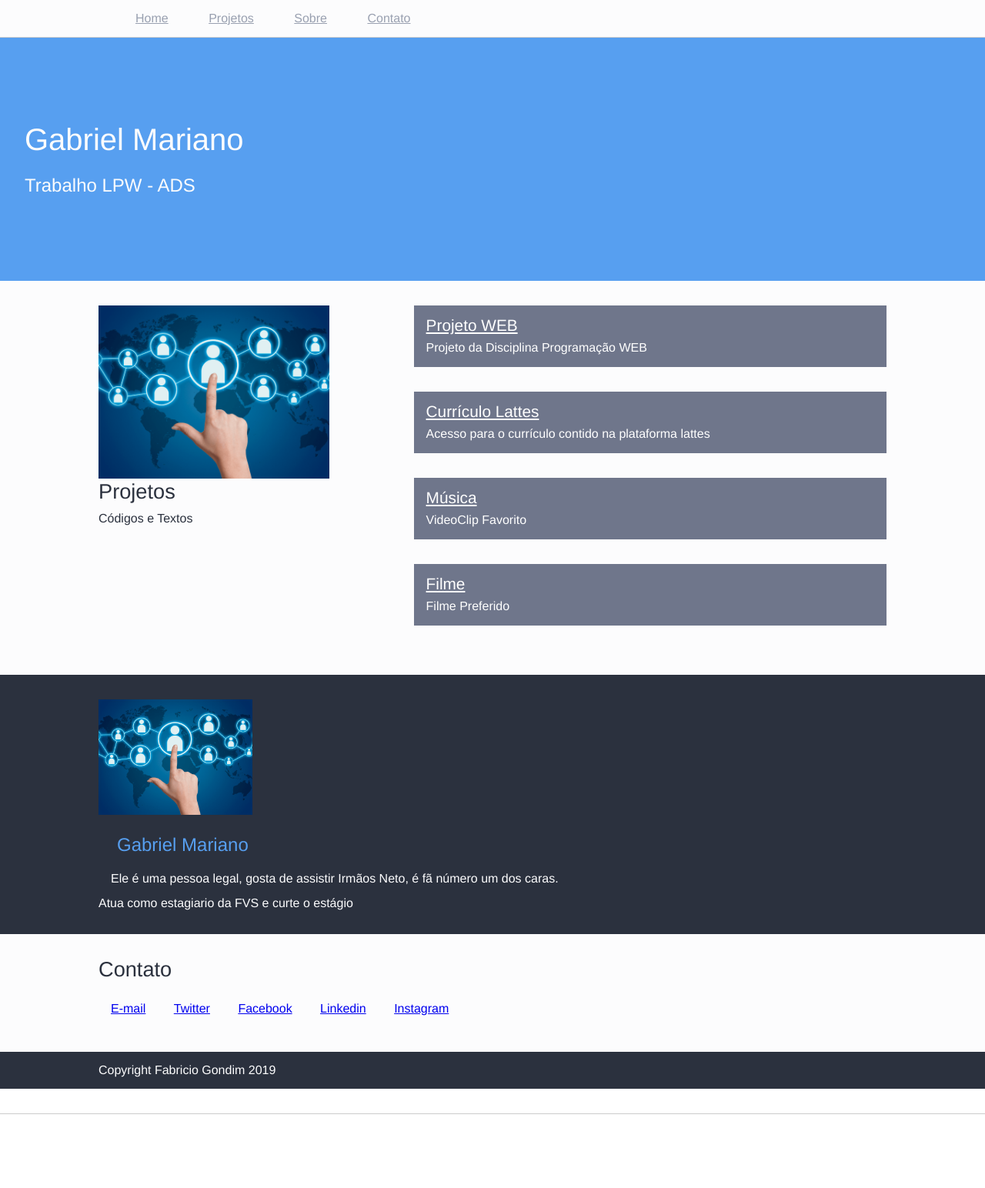
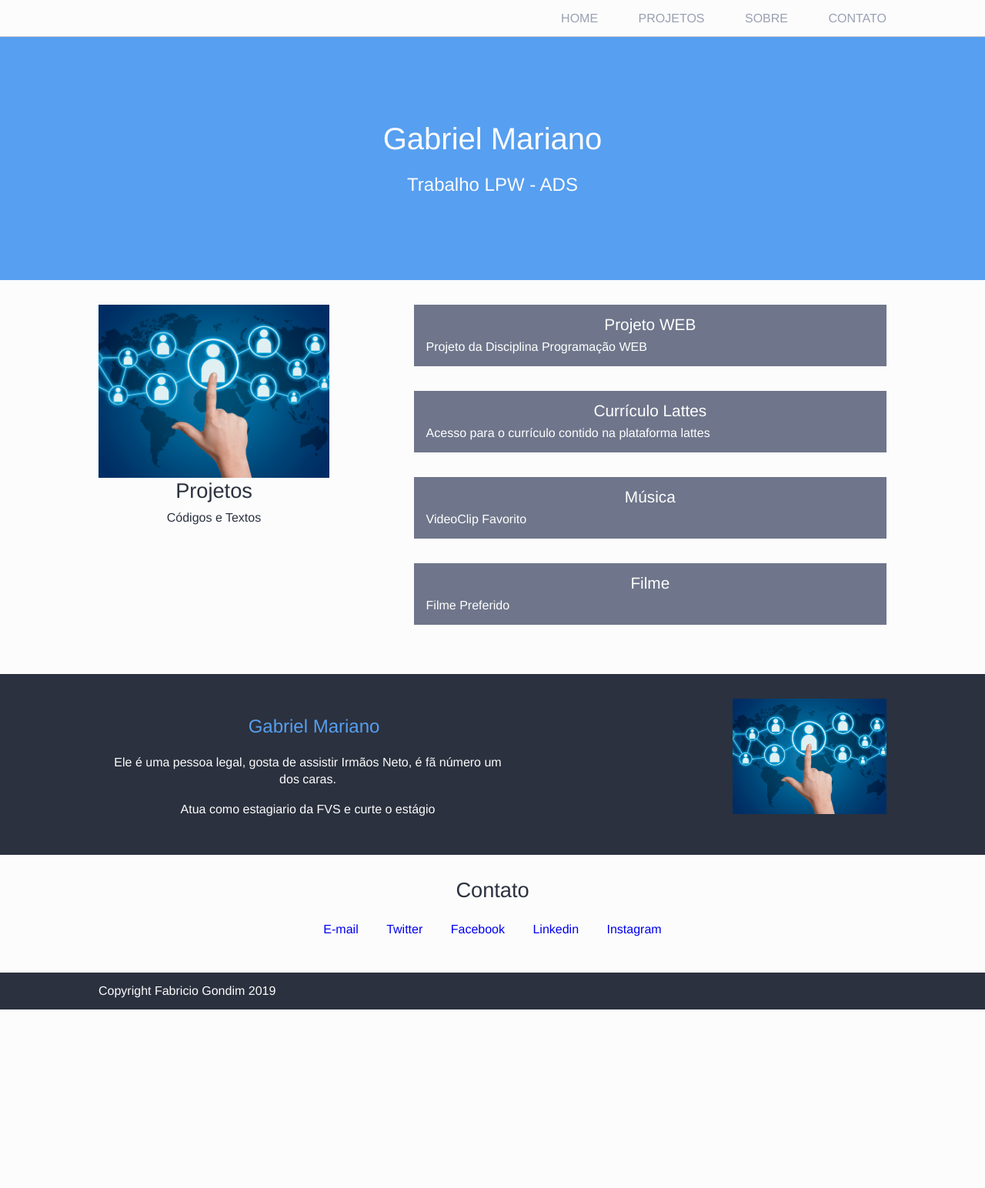
Before and after one commit to FabricioGB/AulasProgrmacaoWeb, a PHP site: page / in a window 1280 px wide. Shown: the whole page at 77% size. After the commit the page ends 1312 px from the top, so only its background shows below. Run offline with PHP 8.4, Linux system fonts and the light colour scheme.

Commit message:
estilização
Alteraçoes no alinhamento de texto
utilização de float e position (fixed, absolute e relative).

```diff
--- a/estilos/blog.css
+++ b/estilos/blog.css
@@ -1,5 +1,13 @@
+*{
+    box-sizing: border-box;
+}
+
 body{
     font-family: Helvetica, sans-serif;
+}
+
+a{
+    text-decoration: none;
 }
 
 section img{
@@ -11,6 +19,20 @@ header{
     border-bottom: 1px solid #ccc;
     padding-top: 1em;
     padding-bottom: 1em;
+    position: fixed;
+    width:100%;
+    height: 3em;
+}
+
+header ul{
+    text-align: right;
+}
+
+header li a {
+    color: #99a0b0;
+    font-weight: lighter;
+    text-transform: uppercase;
+
 }
 
 header li {
@@ -26,7 +48,7 @@ header li {
 .identificacao {
     background-color:#579ff0;
     color:#fcfcfd;
-    padding: 7em 2em;
+    padding: 10em 2em 7em;
 }
 
 .container{
@@ -37,6 +59,7 @@ header li {
 section{
     padding-top: 2em;
     padding-bottom: 2em;
+    text-align: center;
 }
 
 .identificacao h1{
@@ -97,16 +120,26 @@ header li a{
 
 #sobre p.text{
     margin: 1em;
+    width:50%;
+    line-height: 1.4;
 }
 
 #sobre p.bio {
     color: #579ff0;
     font-size: 1.5em;
     margin: 1em;
+    width: 50%;
+}
+#sobre {
+    position:relative;
 }
 
 #sobre img{
     width: 200px;
+    position: absolute;
+    top: 2em;
+    right: 10%;
+
 }
 
 footer{
--- a/index.html
+++ b/index.html
@@ -26,9 +26,9 @@
 
     <section id="projetos" class="claras container">
         <div class="projetos-header">
-        <img alt="Imagem que apresenta diversos itens "src="Imagens/tecnologia.png">
-        <h3>Projetos</h3>
-        <p>Códigos e Textos</p>
+            <img alt="Imagem que apresenta diversos itens "src="Imagens/tecnologia.png">
+            <h3>Projetos</h3>
+            <p>Códigos e Textos</p>
         </div>
         <ul class="styleprojetos">
             <li>
@@ -54,7 +54,8 @@
     <img alt="Foto de Gabriel Mariano" src="Imagens/tecnologia.png">
     <p class="bio">Gabriel Mariano</p>
     <p class="text">Ele é uma pessoa legal, gosta de assistir Irmãos Neto, é fã número um dos caras.</p>
-    <p>Atua como estagiario da FVS e curte o estágio</p>
+    <p class="text">Atua como estagiario da FVS e curte o estágio</p>
+
 
 </section>
     <section id="contato" class="claras container">
@@ -71,19 +72,5 @@
     <footer class="escuras container">
         <p>Copyright Fabricio Gondim 2019</p>
     </footer>
-
-    <!--Listas Ordenadas e Não Ordenadas-->
-    <!--Define Uma Região de Cabeçalho de uma Página-->
-        <header></header>
-    <!--Define Uma Região de Rodapé-->
-        <footer></footer>
-    <!--Defina Uma Região de Navegação de Página ou Sessão-->
-        <nav></nav>
-    <!--Define Uma Região lógina de uma página ou Agrupamento de Conteúdo-->
-        <section></section>
-    <!--Define Um Artigo ou Peça Completa de Conteúdo-->
-        <article></article>
-    <!--Define um Conteúdo Secundário ou Relacionado-->
-        <aside></aside>
 </body>
 </html>
```
